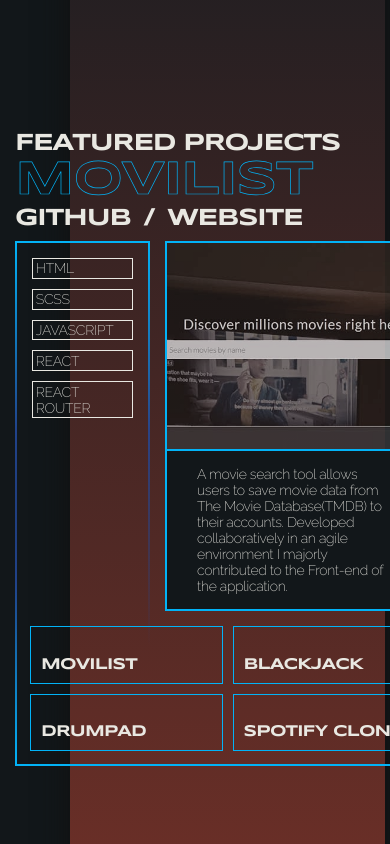
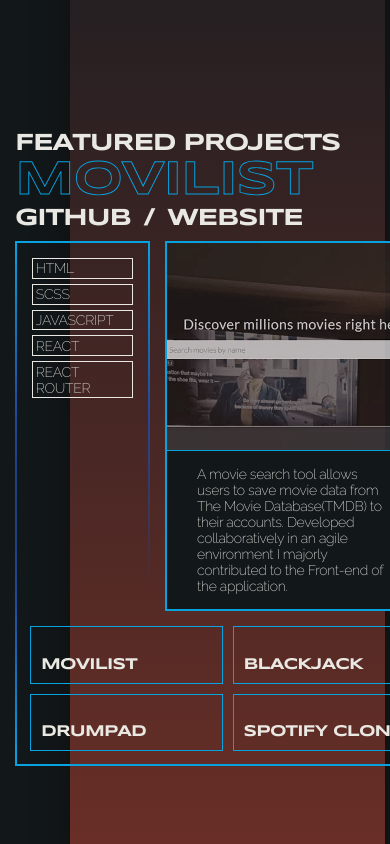
Before and after one commit to jef1993/web-portfolio, a React (Create React App) app: page / in a window 390 px wide. Shown: the part 2984-3828 px from the top of the page. Built offline with nearby package versions, Linux system fonts and the light colour scheme.

Commit message:
projects animation

```diff
--- a/package.json
+++ b/package.json
@@ -9,6 +9,7 @@
     "react": "^17.0.2",
     "react-dom": "^17.0.2",
     "react-scripts": "4.0.3",
+    "react-spring": "^9.3.2",
     "web-vitals": "^1.1.2"
   },
   "scripts": {
--- a/src/App.css
+++ b/src/App.css
@@ -92,22 +92,22 @@ br {
   padding: 0;
   display: table;
 }
-.btn-next:hover .btn-next__link {
+.btn-next:hover .btn-next__link, .btn-next:focus .btn-next__link {
   text-decoration: underline #e9e8e2 0.2em;
   padding: 0.8em 2.9em;
-  background-color: rgba(18, 23, 26, 0.4);
+  background-color: rgba(18, 23, 26, 0.6);
 }
-.btn-next:hover .btn-next__arrow {
+.btn-next:hover .btn-next__arrow, .btn-next:focus .btn-next__arrow {
   height: 8rem;
 }
-.btn-next:hover .btn-next__arrow::after, .btn-next:hover .btn-next__arrow::before {
+.btn-next:hover .btn-next__arrow::after, .btn-next:hover .btn-next__arrow::before, .btn-next:focus .btn-next__arrow::after, .btn-next:focus .btn-next__arrow::before {
   visibility: visible;
   opacity: 1;
 }
-.btn-next:hover .btn-next__arrow::after {
+.btn-next:hover .btn-next__arrow::after, .btn-next:focus .btn-next__arrow::after {
   transform: rotate(45deg);
 }
-.btn-next:hover .btn-next__arrow::before {
+.btn-next:hover .btn-next__arrow::before, .btn-next:focus .btn-next__arrow::before {
   transform: rotate(-45deg);
 }
 .btn-next__link {
@@ -122,6 +122,7 @@ br {
   position: relative;
   transition: all 0.2s;
   display: table-cell;
+  position: relative;
 }
 @media screen and (max-width: 600px) {
   .btn-next__link {
@@ -202,7 +203,7 @@ br {
   grid-area: 2/2/span 7/span 8;
   border-width: 0.2rem;
   border-style: solid;
-  border-image: linear-gradient(to bottom, #02b3f7 0%, rgba(35, 74, 158, 0.6) 45%, transparent 100%) 1;
+  border-image: linear-gradient(to bottom, #06a3e0 0%, rgba(35, 74, 158, 0.6) 45%, transparent 100%) 1;
   display: flex;
   flex-direction: column;
   align-items: center;
@@ -219,14 +220,14 @@ br {
   color: transparent;
   margin: 0;
 }
-@supports (-webkit-text-stroke: 0.015em #02b3f7) {
+@supports (-webkit-text-stroke: 0.02em #06a3e0) {
   .about__name {
-    -webkit-text-stroke: 0.015em #02b3f7;
+    -webkit-text-stroke: 0.02em #06a3e0;
   }
 }
-@supports not (-webkit-text-stroke: 0.015em #02b3f7) {
+@supports not (-webkit-text-stroke: 0.02em #06a3e0) {
   .about__name {
-    color: #02b3f7;
+    color: #06a3e0;
   }
 }
 @media screen and (max-width: 1200px) {
@@ -301,14 +302,14 @@ br {
   font-size: 4.8rem;
   color: transparent;
 }
-@supports (-webkit-text-stroke: 0.015em #02b3f7) {
+@supports (-webkit-text-stroke: 0.02em #06a3e0) {
   .exp__and {
-    -webkit-text-stroke: 0.015em #02b3f7;
+    -webkit-text-stroke: 0.02em #06a3e0;
   }
 }
-@supports not (-webkit-text-stroke: 0.015em #02b3f7) {
+@supports not (-webkit-text-stroke: 0.02em #06a3e0) {
   .exp__and {
-    color: #02b3f7;
+    color: #06a3e0;
   }
 }
 @media screen and (max-width: 1200px) {
@@ -335,7 +336,7 @@ br {
 
 .skills {
   grid-column: 1/span 1;
-  border-image: linear-gradient(to right, #02b3f7 0%, rgba(35, 74, 158, 0.8) 75%) 1;
+  border-image: linear-gradient(to right, #06a3e0 0%, rgba(35, 74, 158, 0.8) 75%) 1;
   display: grid;
   grid-template-rows: auto 1fr;
 }
@@ -387,7 +388,7 @@ br {
 
 .tools {
   grid-column: 2/span 1;
-  border-image: linear-gradient(to left, #02b3f7 0%, rgba(35, 74, 158, 0.8) 75%) 1;
+  border-image: linear-gradient(to left, #06a3e0 0%, rgba(35, 74, 158, 0.8) 75%) 1;
 }
 .tools__list {
   padding: 0;
@@ -512,7 +513,7 @@ br {
 .extra__item {
   font-size: 2rem;
   text-align: center;
-  background-image: linear-gradient(to right, #02b3f7, rgba(35, 74, 158, 0.8) 75%);
+  background-image: linear-gradient(to right, #06a3e0, rgba(35, 74, 158, 0.8) 75%);
   background-clip: text;
   background-position: center;
   color: transparent;
@@ -541,15 +542,16 @@ br {
   margin: 0;
   color: transparent;
   font-size: 4.8rem;
+  opacity: 0.3;
 }
-@supports (-webkit-text-stroke: 0.015em #02b3f7) {
+@supports (-webkit-text-stroke: 0.02em #06a3e0) {
   .projects__name {
-    -webkit-text-stroke: 0.015em #02b3f7;
+    -webkit-text-stroke: 0.02em #06a3e0;
   }
 }
-@supports not (-webkit-text-stroke: 0.015em #02b3f7) {
+@supports not (-webkit-text-stroke: 0.02em #06a3e0) {
   .projects__name {
-    color: #02b3f7;
+    color: #06a3e0;
   }
 }
 .projects__link-box {
@@ -564,6 +566,10 @@ br {
   cursor: pointer;
   text-decoration: none;
   color: #e9e8e2;
+  transition: all 0.2s;
+}
+.projects__link:hover {
+  text-shadow: rgba(35, 74, 158, 0.6) 0.2rem 0.6rem;
 }
 .projects__divider {
   margin: 0 0.5em;
@@ -589,12 +595,12 @@ br {
 .projects__frame {
   grid-area: 1/1/-1/-1;
   border: 0.2rem solid transparent;
-  border-image: linear-gradient(to top, #02b3f7, rgba(35, 74, 158, 0.8) 35%, transparent 80%) 1;
+  border-image: linear-gradient(to top, #06a3e0, #234a9e 30%, transparent 80%) 1;
 }
 .projects__tech {
   grid-area: 1/1/span 3/span 2;
   border: 0.2rem solid transparent;
-  border-image: linear-gradient(to bottom, #02b3f7, rgba(35, 74, 158, 0.8) 35%, transparent 75%) 1;
+  border-image: linear-gradient(to bottom, #06a3e0, #234a9e 30%, transparent 65%) 1;
   margin: 0;
   padding: 1.5rem;
   list-style: none;
@@ -618,13 +624,17 @@ br {
   .projects__tech-item {
     font-size: 1.4rem;
   }
+  .projects__tech-item:not(:last-child) {
+    margin-bottom: 0.5rem;
+  }
 }
 .projects__preview {
   grid-area: 1/3/span 1/span 5;
-  border: 0.2rem solid #02b3f7;
+  border: 0.2rem solid #06a3e0;
   margin-right: 1.5rem;
   position: relative;
   overflow: hidden;
+  backface-visibility: hidden;
 }
 @media screen and (max-width: 600px) {
   .projects__preview {
@@ -641,6 +651,7 @@ br {
   opacity: 0.8;
   transition: all 0.3s;
   overflow: hidden;
+  perspective: 180rem;
 }
 .projects__img:hover {
   filter: saturate(100%) grayscale(0%);
@@ -657,12 +668,13 @@ br {
   bottom: 0;
   left: 0;
   transition: all 0.3s;
+  overflow: hidden;
 }
 .projects__text {
   margin: 0;
   padding: 1.5rem 3rem;
   font-size: 1.6rem;
-  border-top: 0.2rem solid #02b3f7;
+  border-top: 0.1rem solid #06a3e0;
 }
 @media screen and (max-width: 600px) {
   .projects__text {
@@ -691,7 +703,7 @@ br {
 .projects__btn {
   font-size: 1.6rem;
   background-color: transparent;
-  border: 0.1rem solid #02b3f7;
+  border: 0.1rem solid #06a3e0;
   background-clip: border-box;
   flex-grow: 1;
   position: relative;
@@ -703,13 +715,13 @@ br {
   align-items: flex-start;
   transition: all 0.2s;
 }
-.projects__btn:hover {
+.projects__btn:hover, .projects__btn:focus {
   border-color: #e9e8e2;
 }
-.projects__btn:hover > .projects__btn-box {
+.projects__btn:hover > .projects__btn-box, .projects__btn:focus > .projects__btn-box {
   width: 100%;
 }
-.projects__btn:hover > .projects__btn-text::after {
+.projects__btn:hover > .projects__btn-text::after, .projects__btn:focus > .projects__btn-text::after {
   width: 100%;
 }
 .projects__btn-text {
@@ -746,7 +758,7 @@ br {
   height: 100%;
   overflow: hidden;
   transition: all 0.2s ease-in-out;
-  background-color: rgba(18, 23, 26, 0.4);
+  background-color: rgba(18, 23, 26, 0.6);
 }
 
 .current {
--- a/src/sass/abstracts/_mixins.scss
+++ b/src/sass/abstracts/_mixins.scss
@@ -15,11 +15,11 @@
 @mixin font-hollow {
   color: transparent;
 
-  @supports (-webkit-text-stroke: 0.015em $color-blue-light) {
-    -webkit-text-stroke: 0.015em $color-blue-light;
+  @supports (-webkit-text-stroke: 0.02em $color-blue-light) {
+    -webkit-text-stroke: 0.02em $color-blue-light;
   }
 
-  @supports not (-webkit-text-stroke: 0.015em $color-blue-light) {
+  @supports not (-webkit-text-stroke: 0.02em $color-blue-light) {
     color: $color-blue-light;
   }
 }
--- a/src/sass/abstracts/_variables.scss
+++ b/src/sass/abstracts/_variables.scss
@@ -4,5 +4,5 @@ $color-black: #12171a;
 $color-shadow: #101010;
 
 $color-orange: #793228;
-$color-blue-light: #02b3f7;
+$color-blue-light: #06a3e0;
 $color-blue-dark: #234a9e;
--- a/src/sass/sections/_projects.scss
+++ b/src/sass/sections/_projects.scss
@@ -3,9 +3,6 @@
   grid-area: 24/2 / span 5 / span 8;
   display: flex;
   flex-direction: column;
-
-  &__wrapper {
-  }
 
   &__title-box {
     display: flex;
@@ -27,12 +24,13 @@
   &__name {
     margin: 0;
     @include font-hollow;
+    // color: transparent;
     font-size: 4.8rem;
+    opacity: 0.3;
   }
 
   &__link-box {
     font-size: 3rem;
-
     @media screen and (max-width: 900px) {
       font-size: max(2.4rem, 3.2vw);
     }
@@ -42,8 +40,10 @@
     cursor: pointer;
     text-decoration: none;
     color: $color-white;
+    transition: all 0.2s;
 
     &:hover {
+      text-shadow: rgba($color-blue-dark, 0.6) 0.2rem 0.6rem;
     }
   }
 
@@ -53,7 +53,6 @@
 
   &__container {
     flex-grow: 1;
-    // border: 2px solid royalblue;
 
     display: grid;
     grid-template-rows: 1fr 14rem;
@@ -85,7 +84,7 @@
     border-image: linear-gradient(
         to top,
         $color-blue-light,
-        rgba($color-blue-dark, 0.8) 35%,
+        rgba($color-blue-dark, 1) 30%,
         transparent 80%
       )
       1;
@@ -98,8 +97,8 @@
     border-image: linear-gradient(
         to bottom,
         $color-blue-light,
-        rgba($color-blue-dark, 0.8) 35%,
-        transparent 75%
+        rgba($color-blue-dark, 1) 30%,
+        transparent 65%
       )
       1;
     margin: 0;
@@ -124,6 +123,10 @@
 
     @media screen and (max-width: 600px) {
       font-size: 1.4rem;
+
+      &:not(:last-child) {
+        margin-bottom: 0.5rem;
+      }
     }
   }
 
@@ -133,6 +136,7 @@
     margin-right: 1.5rem;
     position: relative;
     overflow: hidden;
+    backface-visibility: hidden;
 
     @media screen and (max-width: 600px) {
       grid-area: 1/3 / span 1 / -1;
@@ -146,6 +150,7 @@
     opacity: 0.8;
     transition: all 0.3s;
     overflow: hidden;
+    perspective: 180rem;
 
     &:hover {
       filter: saturate(100%) grayscale(0%);
@@ -165,13 +170,14 @@
     bottom: 0;
     left: 0;
     transition: all 0.3s;
+    overflow: hidden;
   }
 
   &__text {
     margin: 0;
     padding: 1.5rem 3rem;
     font-size: 1.6rem;
-    border-top: 0.2rem solid $color-blue-light;
+    border-top: 0.1rem solid $color-blue-light;
 
     @media screen and (max-width: 600px) {
       font-size: 1.4rem;
@@ -217,7 +223,8 @@
       // justify-content: center;
     }
 
-    &:hover {
+    &:hover,
+    &:focus {
       border-color: $color-white;
       & > .projects__btn-box {
         width: 100%;
@@ -265,7 +272,7 @@
     height: 100%;
     overflow: hidden;
     transition: all 0.2s ease-in-out;
-    background-color: rgba($color-black, 0.4);
+    background-color: rgba($color-black, 0.6);
   }
 }
 
--- a/src/sections/Projects.js
+++ b/src/sections/Projects.js
@@ -1,31 +1,50 @@
 import ProjectBtn from "../components/ProjectBtn";
-
 import myProjects from "../data/projects";
 
-import React, { useState, useEffect } from "react";
+import React, { useState } from "react";
+import { useSpring, animated } from "react-spring";
 
 function Projects(props) {
   const [curPj, setCurPj] = useState(myProjects.projects[0]);
 
-  useEffect(() => {
-    console.log("change!!");
-  }, [curPj]);
+  const horSpring = useSpring({
+    reset: true,
+    from: { x: 80, opacity: 0 },
+    to: { x: 0, opacity: 1 },
+    config: {
+      tension: 110,
+      mass: 1,
+      friction: 26,
+      velocity: 0,
+      precision: 0.01,
+    },
+  });
+
+  const verSpring = useSpring({
+    reset: true,
+    from: { y: 80, opacity: 0 },
+    to: { y: 0, opacity: 1 },
+    config: {
+      tension: 110,
+      mass: 1,
+      friction: 24,
+      velocity: 0,
+      precision: 0.01,
+    },
+  });
 
   const btnActive = (btn, index) => {
     setCurPj(myProjects.projects.find((obj) => obj.name === btn.name));
-    document
-      .querySelectorAll(".projects__btn")
-      .forEach((el) => el.classList.remove("current"));
-
-    document.querySelectorAll(".projects__btn")[index].classList.add("current");
   };
 
   return (
     <section className="projects" id="projects">
       <header className="font-wide projects__title-box">
         <h2 className="projects__title">Featured Projects</h2>
-        <h3 className="projects__name">{curPj.name}</h3>
-        <div className="projects__link-box">
+        <animated.h3 className="projects__name" style={horSpring}>
+          {curPj.name}
+        </animated.h3>
+        <animated.div className="projects__link-box" style={horSpring}>
           <a
             className="projects__link"
             href={curPj.github}
@@ -43,25 +62,25 @@ function Projects(props) {
           >
             Website
           </a>
-        </div>
+        </animated.div>
       </header>
 
       <div className="projects__container">
         <div className="projects__frame"></div>
-        <ul className="projects__tech">
+        <animated.ul className="projects__tech" style={verSpring}>
           {curPj.techList.map((el, i) => (
             <li className="font-content projects__tech-item" key={i}>
               {el}
             </li>
           ))}
-        </ul>
-        <div className="projects__preview">
+        </animated.ul>
+        <animated.div className="projects__preview" style={horSpring}>
           <img alt="preview" className="projects__img" src={curPj.img}></img>
 
           <div className="projects__content">
             <p className="font-content projects__text">{curPj.content}</p>
           </div>
-        </div>
+        </animated.div>
 
         <div className="projects__btns">
           {myProjects.projects.map((el, i) => (
```
Also changed, not shown: src/sass/components/_components.scss (+6 -3 lines), 2 other files (tests, documents, lock files or other folders).
